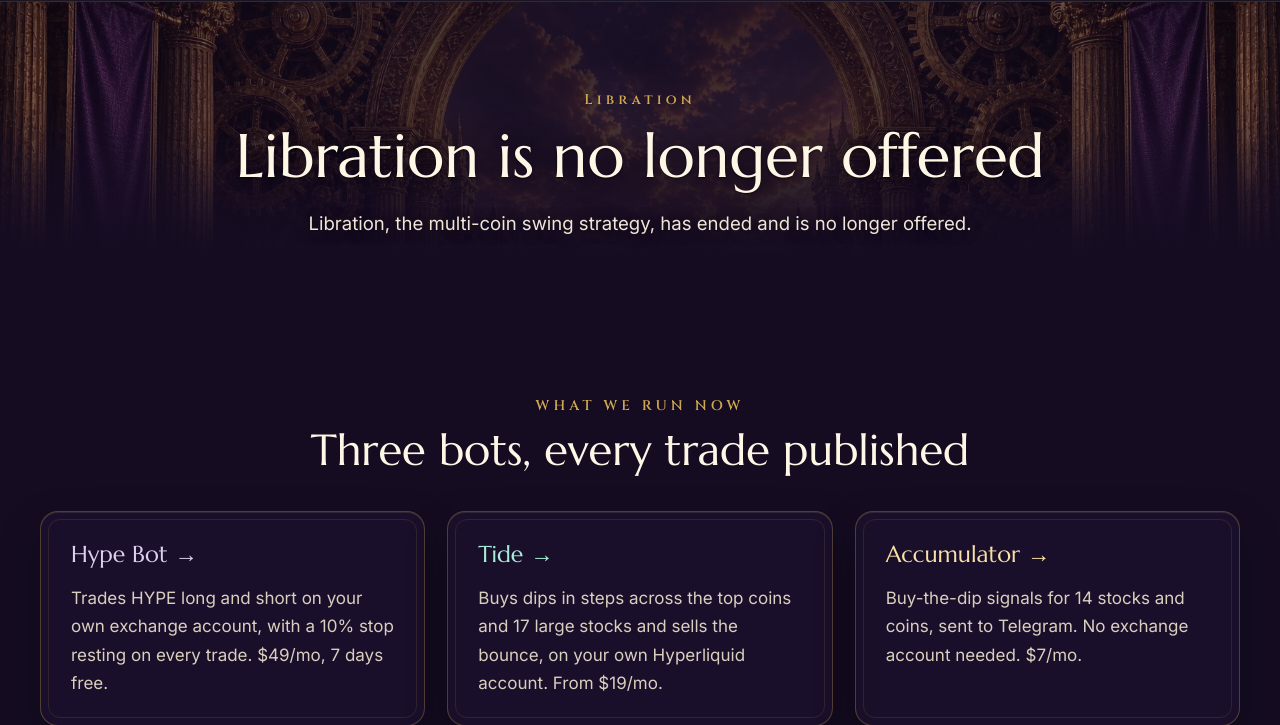
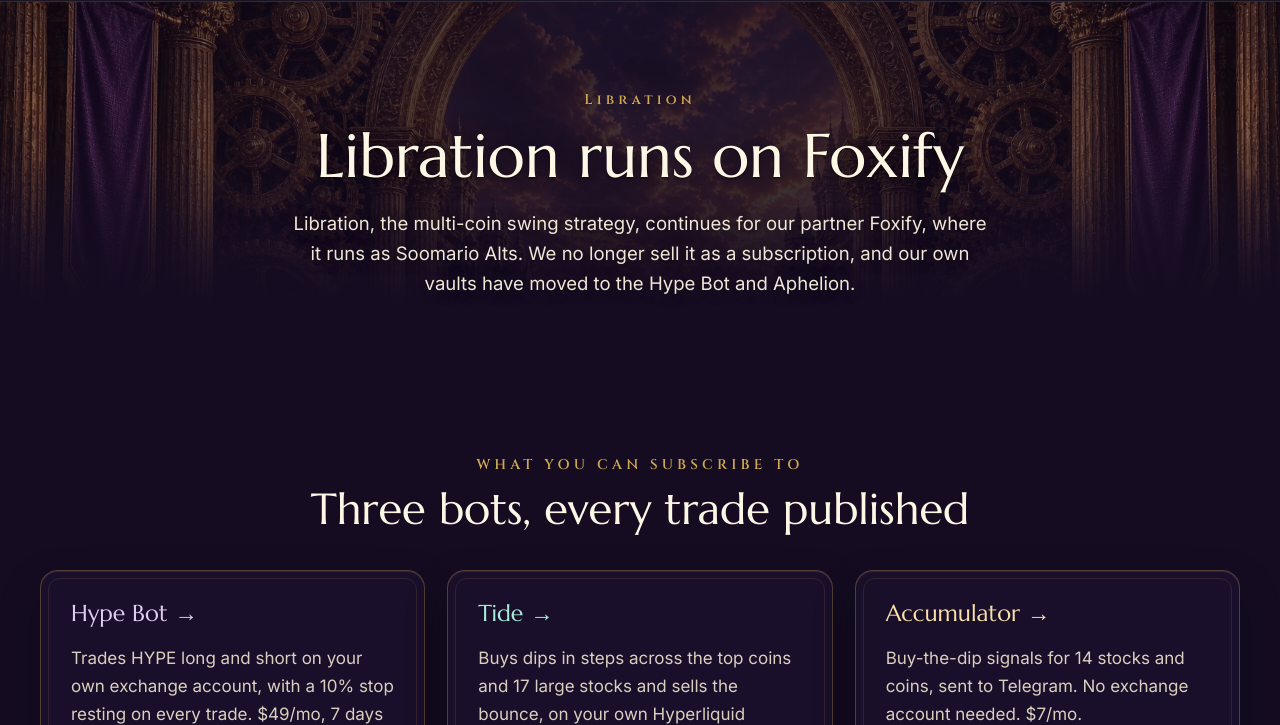
Before and after one commit to Makuroi508/soomario-website, a plain HTML site: page products/libration.html in a window 1280 px wide. Shown: the part 75-800 px from the top of the page. Drawn offline with Linux system fonts and the light colour scheme; no server answers.

Commit message:
Libration: runs on Foxify (Soomario Alts), not ended (#24)
* Libration: say it runs on Foxify (Soomario Alts), not that it ended

The Libration page, the two old dashboard redirects and the Aureus
whitepaper said Libration "has ended" and is "no longer offered". It
still runs for our partner Foxify as Soomario Alts; only the
subscription and our own vaults moved off it. Reword all four places.

Co-Authored-By: Claude Opus 5.5 <noreply@anthropic.com>

* Libration page: simpler vault sentence

Co-Authored-By: Claude Opus 5.5 <noreply@anthropic.com>

---------

Co-authored-by: Claude Opus 5.5 <noreply@anthropic.com>

```diff
--- a/products/libration.html
+++ b/products/libration.html
@@ -8,8 +8,8 @@
   <link rel="icon" href="/favicon-32.png" type="image/png" sizes="32x32">
   <link rel="apple-touch-icon" href="/apple-touch-icon.png">
   <meta name="theme-color" content="#150c22">
-  <title>Libration — no longer offered | Soomario Strategies</title>
-  <meta name="description" content="Libration, the multi-coin swing strategy, has ended and is no longer offered.">
+  <title>Libration — runs on Foxify | Soomario Strategies</title>
+  <meta name="description" content="Libration, the multi-coin swing strategy, continues on Foxify as Soomario Alts. It is no longer sold as a subscription.">
   <link rel="preconnect" href="https://fonts.googleapis.com">
   <link rel="preconnect" href="https://fonts.gstatic.com" crossorigin>
   <link href="https://fonts.googleapis.com/css2?family=Cinzel:wght@400;500;600;700&family=Marcellus&family=Inter:wght@300;400;500;600;700&display=swap" rel="stylesheet">
@@ -26,9 +26,10 @@
     </picture>
     <div class="container phero__in">
       <div class="phero__num">Libration</div>
-      <h1>Libration is no longer offered</h1>
+      <h1>Libration runs on Foxify</h1>
       <p class="phero__sub">
-        Libration, the multi-coin swing strategy, has ended and is no longer offered.
+        Libration, the multi-coin swing strategy, continues for our partner Foxify, where it runs as Soomario Alts.
+        We no longer sell it as a subscription, and our own vaults have moved to the Hype Bot and Aphelion.
       </p>
     </div>
   </header>
@@ -36,7 +37,7 @@
   <section class="section">
     <div class="container">
       <div class="dash-head">
-        <div class="section-label">What we run now</div>
+        <div class="section-label">What you can subscribe to</div>
         <h2 class="section-title">Three bots, every trade published</h2>
       </div>
       <div class="pp-related">
```
Also changed, not shown: aureus/whitepaper.html (+1 -1 lines), dashboards/vault.html (+2 -2 lines), vault-dashboard.html (+2 -2 lines).
